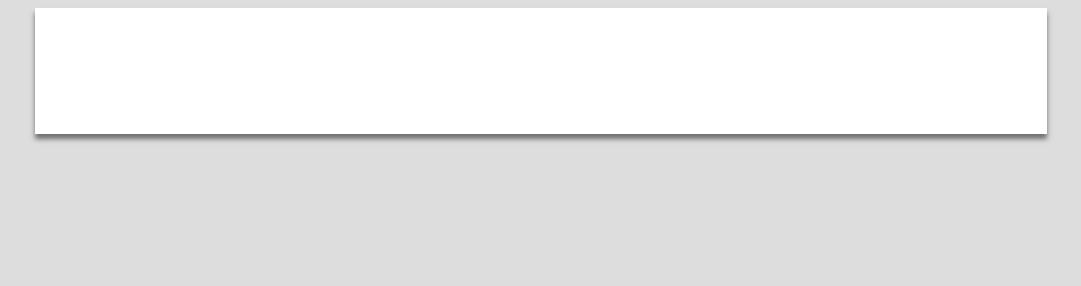
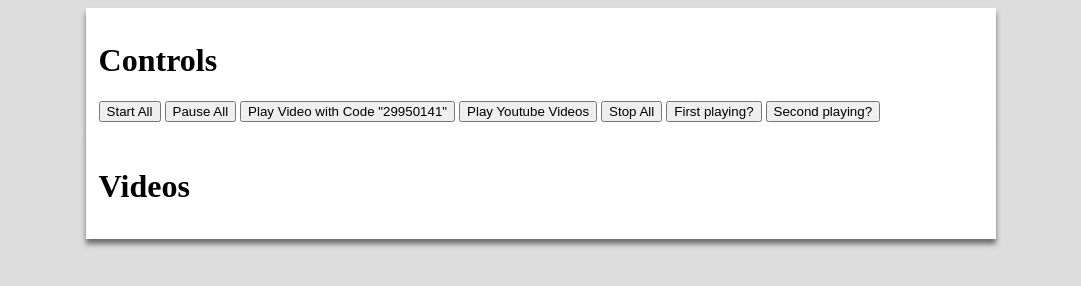
Before and after one commit to dachcom-digital/jquery-video, a plain HTML site: page demo/index.html in a window 1280 px wide. Shown: the whole page, without its empty margins (99-1180 px from the left). Drawn offline with Linux system fonts and the light colour scheme.

Commit message:
improved demo

```diff
--- a/demo/index.html
+++ b/demo/index.html
@@ -26,7 +26,7 @@
 
         .container {
             width: 70%;
-            padding: 5%;
+            padding: 1%;
             margin: 0px auto;
             background: #fff;
             box-shadow: 0 5px 5px rgba(0, 0, 0, 0.5);
@@ -36,8 +36,20 @@
 <body>
 
 <div class="container">
-    <div class="video" data-type="vimeo" data-code="29950141" data-responsive="false" data-width="500" data-height="280"></div>
-    <div class="video" data-type="youtube" data-code="ubKinQvpc6w" data-width="960" data-height="720"></div>
+    <h1>Controls</h1>
+    <button onclick="$('.video').video('play');">Start All</button>
+    <button onclick="$('.video').video('pause');">Pause All</button>
+    <button onclick="$('[data-code=29950141]').video('play');">Play Video with Code "29950141"</button>
+    <button onclick="$(':dcd-videoYoutube').video('play');">Play Youtube Videos</button>
+    <button onclick="$('.video').video('stop');">Stop All</button>
+    <button onclick="alert($(':dcd-videoVimeo').video('playing'))">First playing?</button>
+    <button onclick="alert($(':dcd-videoYoutube').video('playing'))">Second playing?</button>
+</div>
+
+<div class="container">
+    <h1>Videos</h1>
+    <div class="video" data-type="vimeo" data-code="29950141" data-width="500" data-height="280"></div>
+    <div class="video" data-type="youtube" data-code="ubKinQvpc6w" data-responsive="false" data-width="960" data-height="720"></div>
 </div>
 
 <script type="text/javascript">
```
